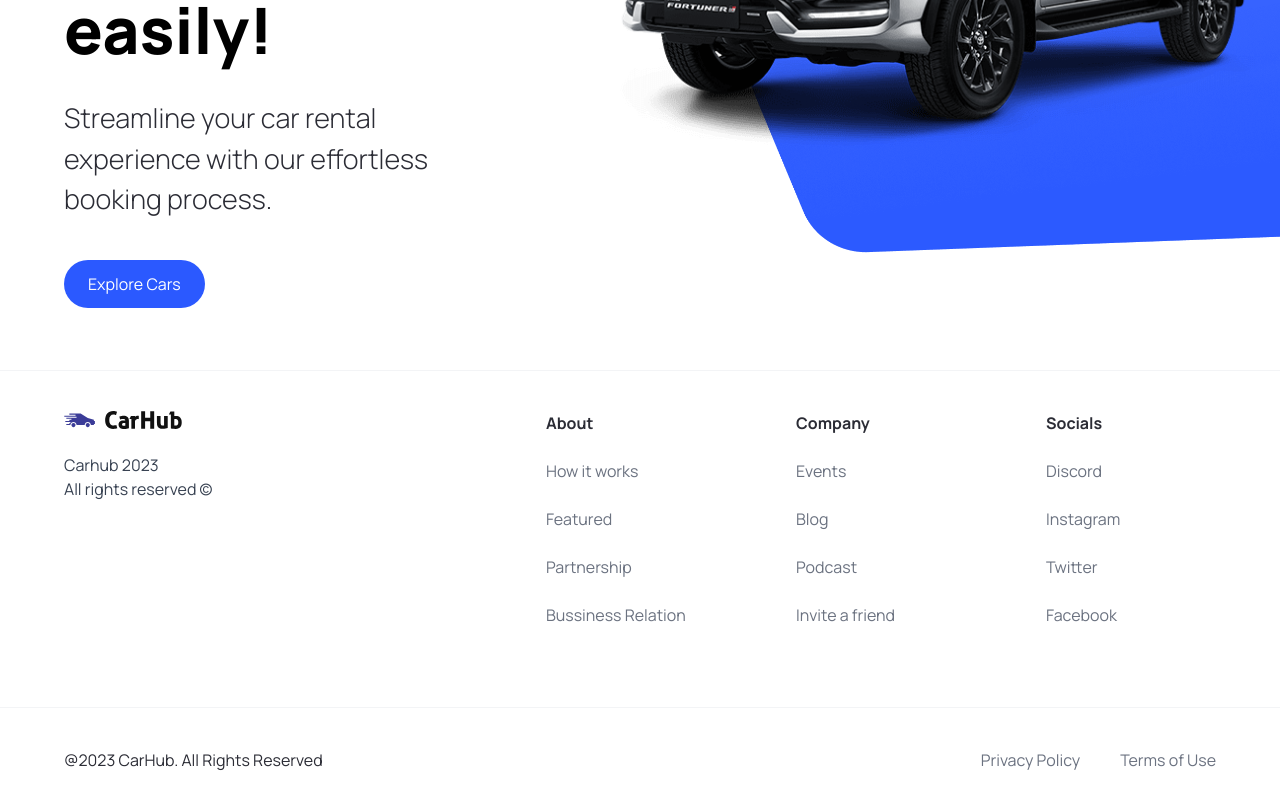
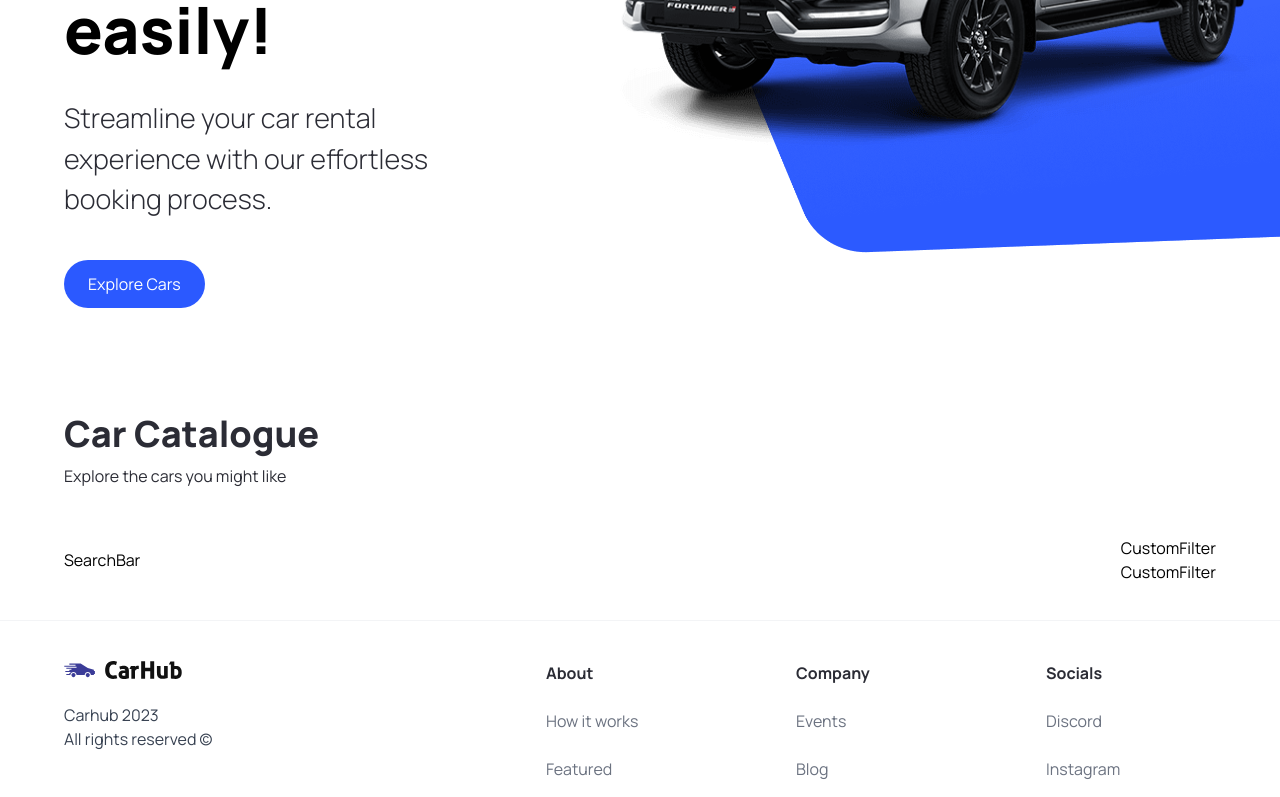
Before and after one commit to TyeStanley/car-showcase, a Next.js app: page / in a window 1280 px wide. Shown: the part 450-1247 px from the top of the page. Built offline with nearby package versions, Linux system fonts and the light colour scheme.

Commit message:
added car catalogue title to homepage + created SearchBar & CustomFilter component files

```diff
--- a/app/page.tsx
+++ b/app/page.tsx
@@ -1,10 +1,29 @@
 import Image from "next/image";
-import { Hero } from "@/components";
+import { CustomFilter, Hero, SearchBar } from "@/components";
 
 export default function Home() {
   return (
     <main className="overflow-hidden">
       <Hero />
+
+      <div
+        className="mt-12 padding-x padding-y max-width"
+        id="discover"
+      >
+        <div className="home__text-container">
+          <h1 className="text-4xl font-extrabold">Car Catalogue</h1>
+          <p>Explore the cars you might like</p>
+        </div>
+
+        <div className="home__filters">
+          <SearchBar />
+
+          <div className="home__filters-container">
+            <CustomFilter title="fuel" />
+            <CustomFilter title="year" />
+          </div>
+        </div>
+      </div>
     </main>
   );
 }
--- /dev/null
+++ b/components/CustomFilter.tsx
@@ -0,0 +1,7 @@
+import React from "react";
+
+const CustomFilter = () => {
+  return <div>CustomFilter</div>;
+};
+
+export default CustomFilter;
--- /dev/null
+++ b/components/SearchBar.tsx
@@ -0,0 +1,7 @@
+import React from "react";
+
+const SearchBar = () => {
+  return <div>SearchBar</div>;
+};
+
+export default SearchBar;
--- a/components/index.ts
+++ b/components/index.ts
@@ -2,5 +2,7 @@ import Hero from "./Hero";
 import CustomButton from "./CustomButton";
 import Navbar from "./Navbar";
 import Footer from "./Footer";
+import SearchBar from "./SearchBar";
+import CustomFilter from "./CustomFilter";
 
-export { Hero, CustomButton, Navbar, Footer };
+export { Hero, CustomButton, Navbar, Footer, SearchBar, CustomFilter };
```
